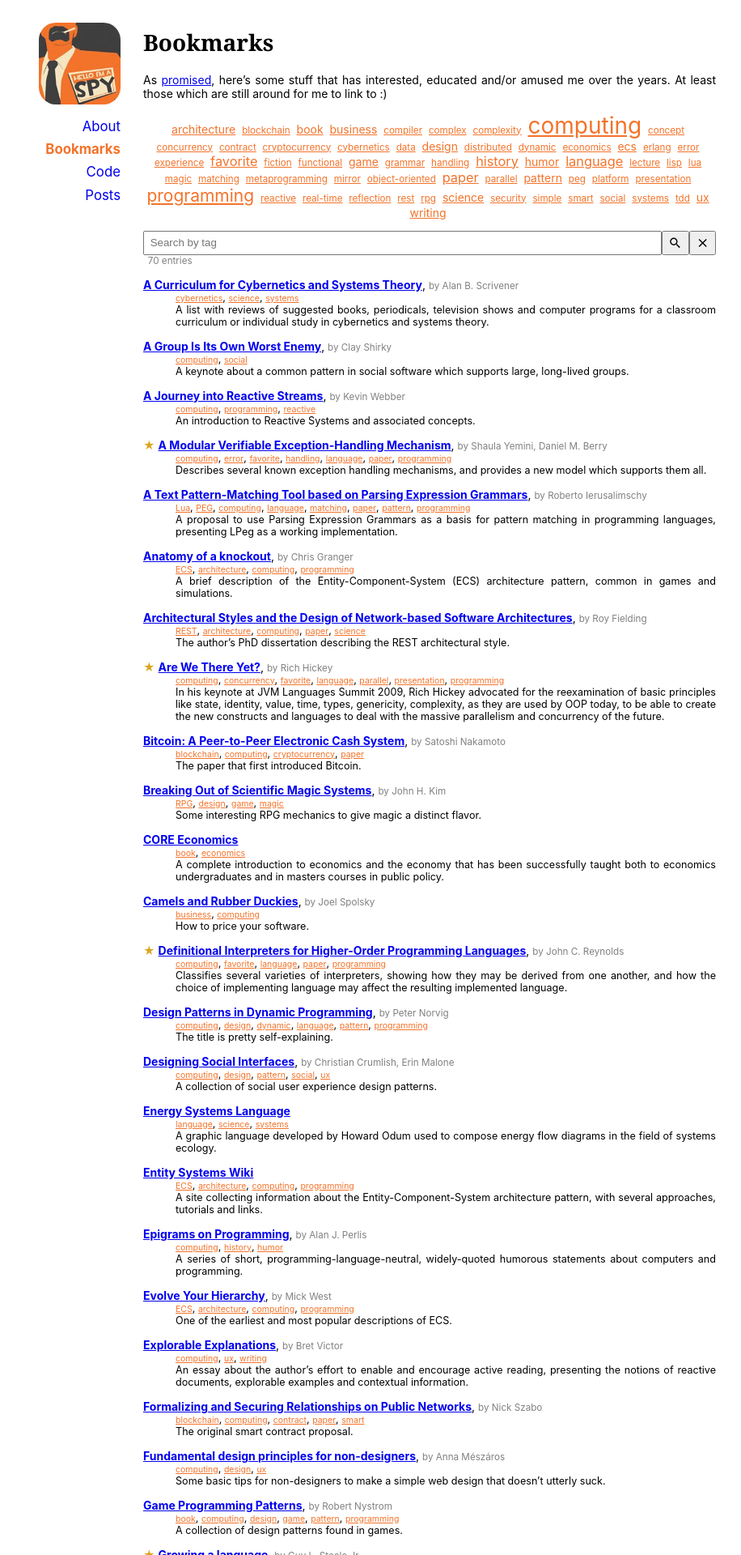
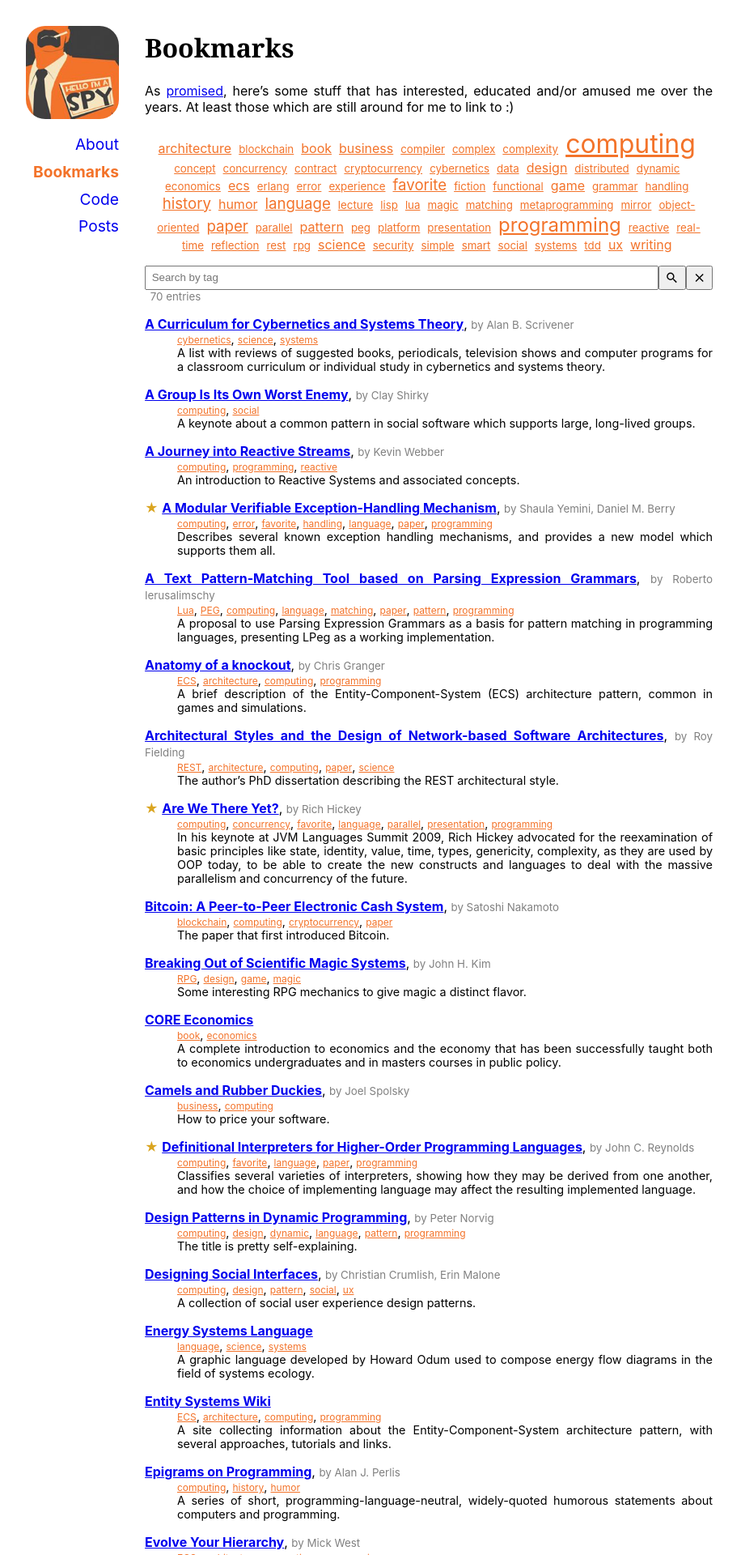
Before and after one commit to hanjos/hanjos.github.io, a Jekyll site: the page built from bookmarks.md, in a window 1280 px wide. Shown: the top 1920 px of the page at 81% size, without its empty margins (177-1093 px from the left). Built offline with Jekyll 4.4.1, drawn with Linux system fonts in a browser that asks for light colours.

Commit message:
Aumentando a fonte padrão.

```diff
--- a/_sass/_general.scss
+++ b/_sass/_general.scss
@@ -32,7 +32,7 @@ $sidebar-width: 150px;
 $max-main-width: 600px;
 $mid-screen-width: $sidebar-width + $max-main-width;
 
-$font-size: 14px;
+$font-size: 16px;
 
 * {
   box-sizing: border-box;
```
